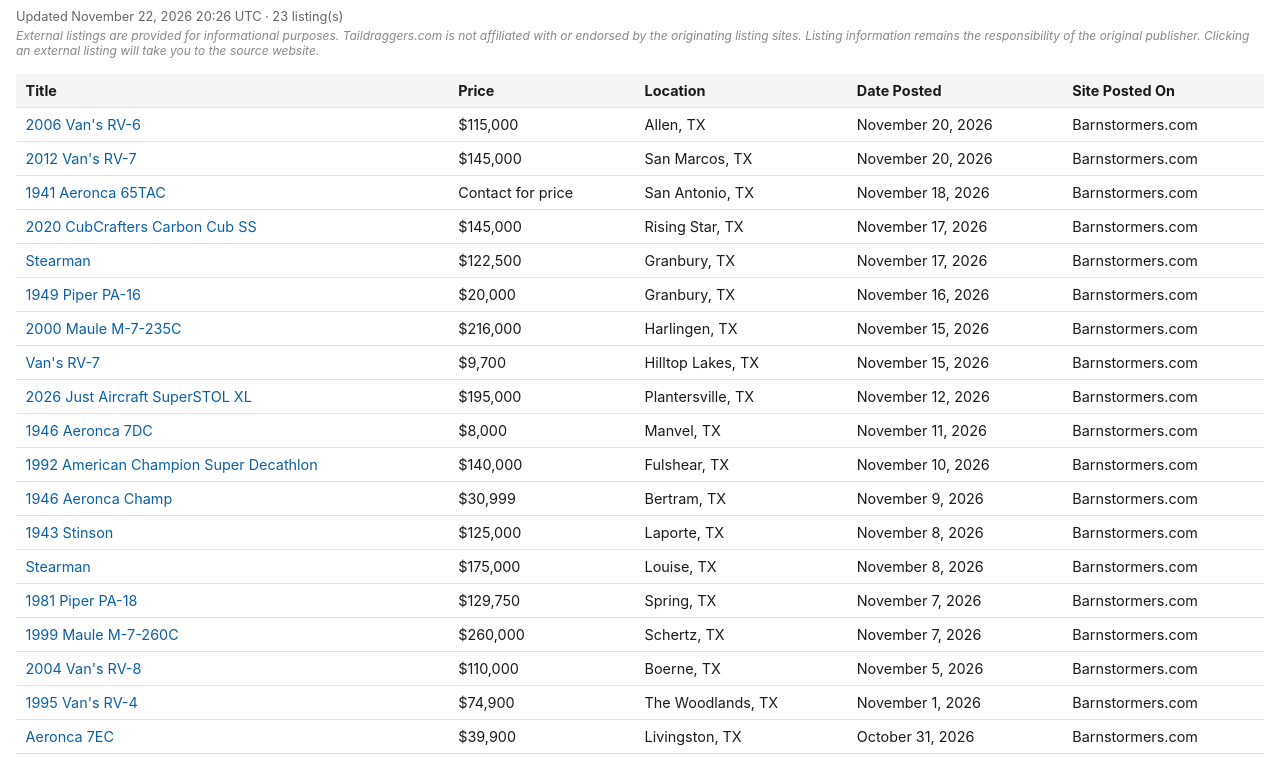
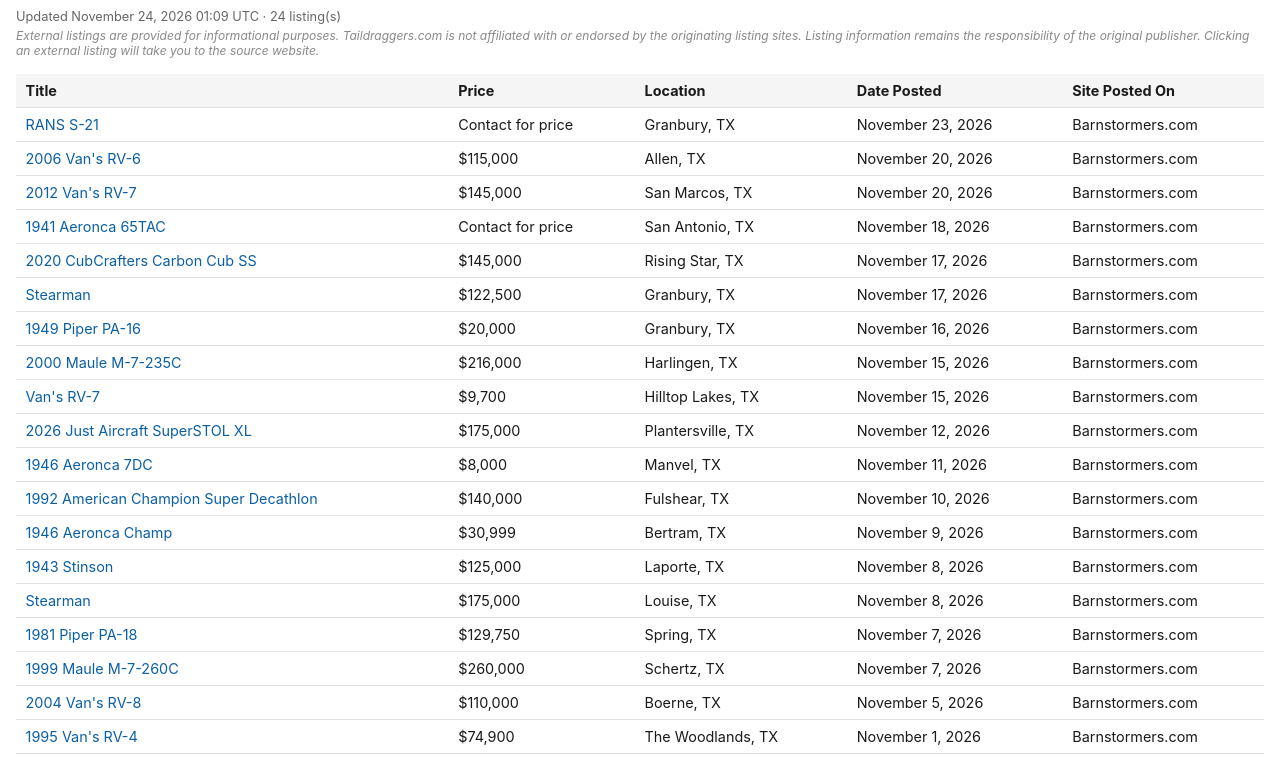
Before and after one commit to taildraggers/texas, a plain HTML site: page docs/index.html in a window 1280 px wide. Shown: the part 43-800 px from the top of the page. Drawn offline with Linux system fonts and the light colour scheme.

Commit message:
Update Texas listings (2026-11-24)

```diff
--- a/docs/index.html
+++ b/docs/index.html
@@ -58,13 +58,14 @@
 </head>
 <body>
   <h1>Taildragger Ads in Texas</h1>
-  <div class="updated">Updated November 22, 2026 20:26 UTC &middot; 23 listing(s)</div>
+  <div class="updated">Updated November 24, 2026 01:09 UTC &middot; 24 listing(s)</div>
   <div class="disclaimer">External listings are provided for informational purposes. Taildraggers.com is not affiliated with or endorsed by the originating listing sites. Listing information remains the responsibility of the original publisher. Clicking an external listing will take you to the source website.</div>
   <table>
     <thead>
       <tr><th>Title</th><th>Price</th><th>Location</th><th>Date Posted</th><th>Site Posted On</th></tr>
     </thead>
     <tbody>
+        <tr><td><a href="https://www.barnstormers.com/classified-2085274-Rans-S-21-BRAND-NEW.html" target="_blank" rel="noopener noreferrer">RANS S-21</a></td><td>Contact for price</td><td>Granbury, TX</td><td>November 23, 2026</td><td>Barnstormers.com</td></tr>
         <tr><td><a href="https://www.barnstormers.com/classified-2079207-2006-RV-6.html" target="_blank" rel="noopener noreferrer">2006 Van&#x27;s RV-6</a></td><td>$115,000</td><td>Allen, TX</td><td>November 20, 2026</td><td>Barnstormers.com</td></tr>
         <tr><td><a href="https://www.barnstormers.com/classified-2084853-2012-RV7-Low-Time,-Very-Clean.html" target="_blank" rel="noopener noreferrer">2012 Van&#x27;s RV-7</a></td><td>$145,000</td><td>San Marcos, TX</td><td>November 20, 2026</td><td>Barnstormers.com</td></tr>
         <tr><td><a href="https://www.barnstormers.com/classified-2084536-1941-Aeronca-Defender-65TAC.html" target="_blank" rel="noopener noreferrer">1941 Aeronca 65TAC</a></td><td>Contact for price</td><td>San Antonio, TX</td><td>November 18, 2026</td><td>Barnstormers.com</td></tr>
@@ -73,7 +74,7 @@
         <tr><td><a href="https://www.barnstormers.com/classified-2067949-1949-Piper-Clipper-PA-16.html" target="_blank" rel="noopener noreferrer">1949 Piper PA-16</a></td><td>$20,000</td><td>Granbury, TX</td><td>November 16, 2026</td><td>Barnstormers.com</td></tr>
         <tr><td><a href="https://www.barnstormers.com/classified-2017090-2000-Maule-M7-235C.html" target="_blank" rel="noopener noreferrer">2000 Maule M-7-235C</a></td><td>$216,000</td><td>Harlingen, TX</td><td>November 15, 2026</td><td>Barnstormers.com</td></tr>
         <tr><td><a href="https://www.barnstormers.com/classified-2063995-RV-7-WingEmpennage.html" target="_blank" rel="noopener noreferrer">Van&#x27;s RV-7</a></td><td>$9,700</td><td>Hilltop Lakes, TX</td><td>November 15, 2026</td><td>Barnstormers.com</td></tr>
-        <tr><td><a href="https://www.barnstormers.com/classified-2067716-2026-Just-SuperSTOL-XL.html" target="_blank" rel="noopener noreferrer">2026 Just Aircraft SuperSTOL XL</a></td><td>$195,000</td><td>Plantersville, TX</td><td>November 12, 2026</td><td>Barnstormers.com</td></tr>
+        <tr><td><a href="https://www.barnstormers.com/classified-2067716-2026-Just-SuperSTOL-XL.html" target="_blank" rel="noopener noreferrer">2026 Just Aircraft SuperSTOL XL</a></td><td>$175,000</td><td>Plantersville, TX</td><td>November 12, 2026</td><td>Barnstormers.com</td></tr>
         <tr><td><a href="https://www.barnstormers.com/classified-1904779-1946-Aeronca-7DC-Project.html" target="_blank" rel="noopener noreferrer">1946 Aeronca 7DC</a></td><td>$8,000</td><td>Manvel, TX</td><td>November 11, 2026</td><td>Barnstormers.com</td></tr>
         <tr><td><a href="https://www.barnstormers.com/classified-2041811-Super-Decathlon-1992.html" target="_blank" rel="noopener noreferrer">1992 American Champion Super Decathlon</a></td><td>$140,000</td><td>Fulshear, TX</td><td>November 10, 2026</td><td>Barnstormers.com</td></tr>
         <tr><td><a href="https://www.barnstormers.com/classified-2082762-1946-Aeronca-Champ-for-sale.html" target="_blank" rel="noopener noreferrer">1946 Aeronca Champ</a></td><td>$30,999</td><td>Bertram, TX</td><td>November 9, 2026</td><td>Barnstormers.com</td></tr>
```
